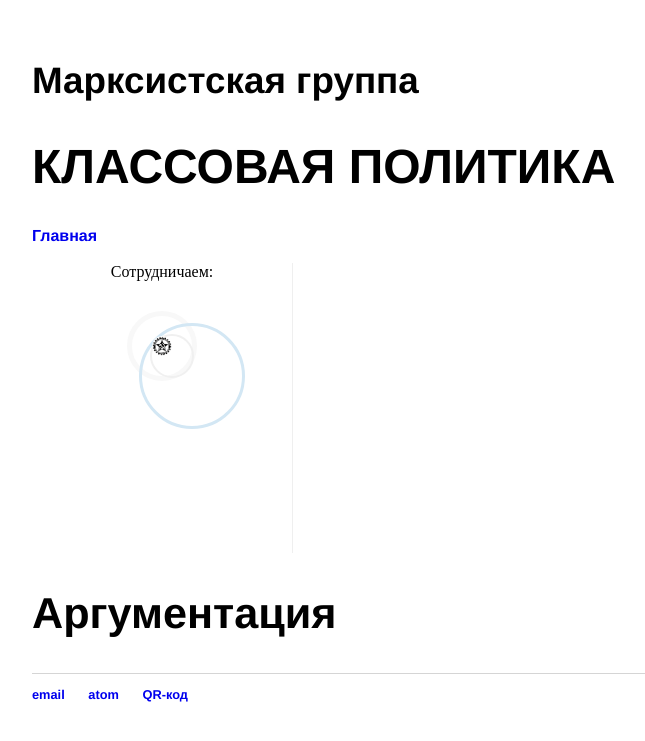
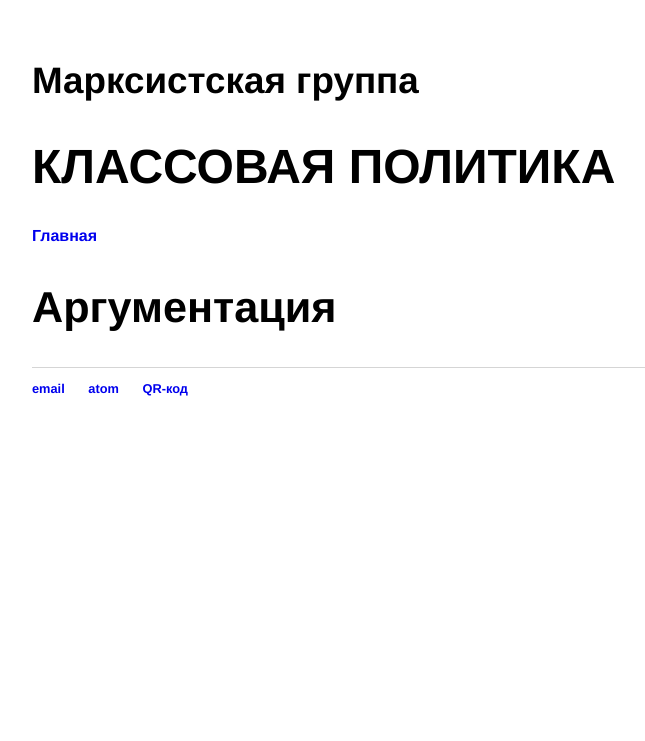
Before and after one commit to mgkp/mgkp.github.io, a Jekyll site: the page built from argmaps/index.html, in a window 1280 px wide. Shown: the top 741 px of the page, without its empty margins (160-805 px from the left). Built offline with Jekyll 4.4.1, drawn with Linux system fonts in a browser that asks for light colours.

Commit message:
optional rcit logo added

```diff
--- a/_layouts/default.html
+++ b/_layouts/default.html
@@ -12,8 +12,12 @@
 {% include header.html %}
 
 <main>
-{% include sidebar.html %}
-<div class="container">
+        {% if page.sidebar %}
+
+	{% include sidebar.html %}
+
+	{% endif %}
+  <div class="container">
 
   {{ content }}
 
--- a/index.html
+++ b/index.html
@@ -1,6 +1,7 @@
 ---
 layout: default
 title: Марксистская группа "КЛАССОВАЯ ПОЛИТИКА"
+sidebar: true
 ---
 <ul class="posts">
 
```
